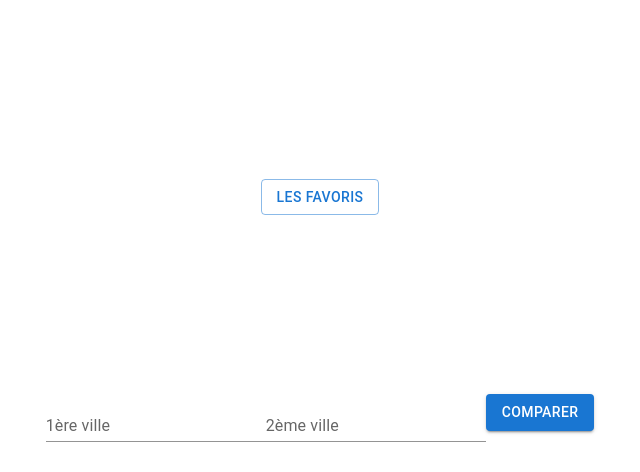
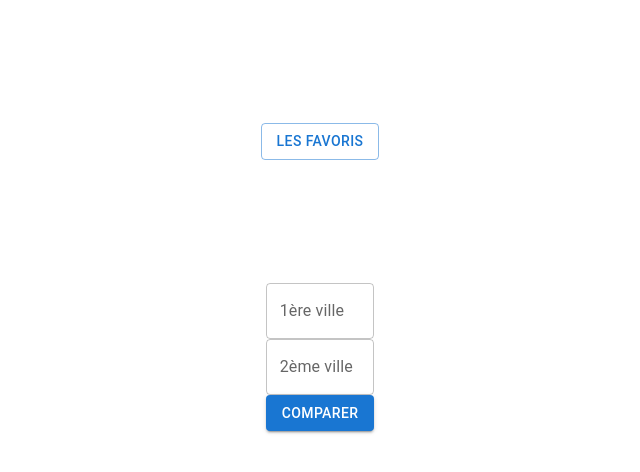
Before and after one commit to SonDenys/Openweather-frontend, a Next.js app: page / in a window 1280 px wide. Shown: the top 472 px of the page, without its empty margins (320-960 px from the left). Built offline with nearby package versions, Linux system fonts and the light colour scheme.

Commit message:
update-autocompletion

```diff
--- a/components/NextTrip.tsx
+++ b/components/NextTrip.tsx
@@ -9,7 +9,7 @@ export interface nextTripProps {
 export default function NextTrip(props: nextTripProps) {
   return (
     <>
-      <div>
+      <div className="text-gray-900">
         <h2>Ta prochaine destination !</h2>
         <div>
           <div>Ville : {props.cityName}</div>
--- /dev/null
+++ b/components/autoCompleteComponent.tsx
@@ -0,0 +1,47 @@
+import { getSuggestions } from "@/helpers/getSuggestions";
+import { Autocomplete, TextField } from "@mui/material";
+import { useState } from "react";
+
+const fetchSuggestions = (cityName: string) => {
+  try {
+    const result = getSuggestions(cityName);
+    return result;
+  } catch (error) {
+    console.log(error);
+  }
+};
+
+const AutocompleteComponent = () => {
+  // État local pour stocker la valeur courante de l'entrée de recherche
+  const [searchCity, setSearchCity] = useState("");
+  // État local pour stocker les suggestions de villes retournées par l'API
+  const [suggestions, setSuggestions] = useState([]);
+
+  // Fonction appelée lorsqu'un utilisateur saisit ou modifie une recherche
+  const handleInputChange = async (event: any, value: any) => {
+    setSearchCity(value);
+    if (value.length > 2) {
+      const suggestions = await fetchSuggestions(value);
+      setSuggestions(suggestions);
+    }
+  };
+
+  return (
+    <Autocomplete
+      freeSolo
+      options={suggestions}
+      inputValue={searchCity}
+      onInputChange={handleInputChange}
+      renderInput={(params) => (
+        <TextField
+          {...params}
+          label="Recherche de ville"
+          variant="outlined"
+          value={searchCity}
+        />
+      )}
+    />
+  );
+};
+
+export default AutocompleteComponent;
--- a/helpers/favorites.tsx
+++ b/helpers/favorites.tsx
@@ -20,3 +20,14 @@ export const getFavorites = async () => {
     console.log(error);
   }
 };
+
+export const deleteFavorites = async (cityName: string) => {
+  try {
+    const response = await axios.post(`${BACKEND_URL}/favorites/delete`, {
+      cityName,
+    });
+    return response;
+  } catch (error) {
+    console.log(error);
+  }
+};
--- /dev/null
+++ b/helpers/getSuggestions.tsx
@@ -0,0 +1,13 @@
+import { BACKEND_URL } from "@/params";
+import axios from "axios";
+
+export const getSuggestions = async (cityName: string) => {
+  try {
+    const response = await axios.get(
+      `${BACKEND_URL}/autocomplete?q=${cityName}`
+    );
+    return response.data;
+  } catch (error) {
+    console.log(error);
+  }
+};
--- a/package.json
+++ b/package.json
@@ -11,6 +11,7 @@
   "dependencies": {
     "@emotion/react": "^11.10.6",
     "@emotion/styled": "^11.10.6",
+    "@mui/icons-material": "^5.11.16",
     "@mui/material": "^5.12.1",
     "@types/node": "18.15.13",
     "@types/react": "18.0.38",
--- a/pages/favoritesPage.tsx
+++ b/pages/favoritesPage.tsx
@@ -1,13 +1,15 @@
-import { getFavorites } from "@/helpers/favorites";
+import { deleteFavorites, getFavorites } from "@/helpers/favorites";
 import { useEffect, useState } from "react";
 import { Inter } from "next/font/google";
 import Link from "next/link";
-import { Button } from "@mui/material";
+import { Button, ToggleButton } from "@mui/material";
+import DeleteForeverIcon from "@mui/icons-material/DeleteForever";
 
 export const inter = Inter({ subsets: ["latin"] });
 
 export default function favoritesPage() {
   const [favorites, setFavorites] = useState([]);
+
   useEffect(() => {
     const fetchData = async () => {
       try {
@@ -22,6 +24,18 @@ export default function favoritesPage() {
     fetchData();
   }, []);
 
+  const handleDeleteFavorite = async (cityName: string) => {
+    try {
+      await deleteFavorites(cityName);
+      const newResponse = await getFavorites();
+      if (newResponse && newResponse.data) {
+        setFavorites(newResponse.data.favorite);
+      }
+    } catch (error) {
+      console.log(error);
+    }
+  };
+
   return (
     <main
       className={`bg-white flex min-h-screen flex-col items-center justify-evenly ${inter.className}`}
@@ -31,10 +45,21 @@ export default function favoritesPage() {
           <Button variant="outlined">Accueil</Button>
         </div>
       </Link>
-      <div>
-        {favorites.map((favorite: any) => (
-          <div key={favorite._id}>{favorite.cityName}</div>
-        ))}
+      <div className="text-gray-900">
+        {favorites && favorites.length > 0 ? (
+          favorites.map((favorite: any) => (
+            <div key={favorite._id} className="flex">
+              <div>{favorite.cityName}</div>
+              <DeleteForeverIcon
+                color="warning"
+                className="cursor-pointer"
+                onClick={() => handleDeleteFavorite(favorite.cityName)}
+              ></DeleteForeverIcon>
+            </div>
+          ))
+        ) : (
+          <div className="text-red-400">Aucun favori pour le moment</div>
+        )}
       </div>
     </main>
   );
--- a/pages/index.tsx
+++ b/pages/index.tsx
@@ -1,5 +1,5 @@
 import { Inter } from "next/font/google";
-import { Button, TextField } from "@mui/material";
+import { Button, TextField, Autocomplete } from "@mui/material";
 import { useState } from "react";
 import { chooseNextTrip } from "@/helpers/chooseNextTrip";
 import { useRouter } from "next/router";
@@ -7,6 +7,7 @@ import Link from "next/link";
 
 import { addFavorite } from "@/helpers/favorites";
 import NextTrip from "@/components/NextTrip";
+import { getSuggestions } from "@/helpers/getSuggestions";
 
 const inter = Inter({ subsets: ["latin"] });
 
@@ -22,27 +23,50 @@ export default function Home() {
   const [city1, setCity1] = useState("");
   const [city2, setCity2] = useState("");
   const [nextTrip, setNextTrip] = useState<NextTripInterface>();
+  const [suggestions, setSuggestions] = useState([]);
+  const [errorMessage, setErrorMessage] = useState("");
   const router = useRouter();
 
   const handleChooseNextTrip = async (city1: string, city2: string) => {
+    if (!city1 || !city2) {
+      setErrorMessage("Au moins une ville est manquante");
+    }
     try {
       const result = await chooseNextTrip(city1, city2);
       if (result && result.data) {
         setNextTrip(result.data);
+        setErrorMessage("");
+        console.log("result === ", result);
+      } else {
+        setErrorMessage("Il y'a une erreur sur une des villes sélectionnées");
       }
-      console.log("reponse chooseNextTrip ==", nextTrip);
-    } catch (error) {
+    } catch (error: any) {
       console.log(error);
     }
   };
 
   const handleAddFavorite = async (cityName: string) => {
     try {
-      const result = await addFavorite(cityName);
-      console.log("favoriteCity ===", result?.data);
+      await addFavorite(cityName);
       router.push("/favoritesPage");
     } catch (error) {
       console.log(error);
+    }
+  };
+
+  const fetchSuggestions = async (cityName: string) => {
+    try {
+      const result = await getSuggestions(cityName);
+      return result;
+    } catch (error) {
+      console.log(error);
+    }
+  };
+
+  const handleInputChange = async (event: any, value: string) => {
+    if (value.length > 2) {
+      const suggestions = await fetchSuggestions(value);
+      setSuggestions(suggestions);
     }
   };
 
@@ -57,20 +81,52 @@ export default function Home() {
       </Link>
 
       <div className="">
-        <TextField
-          id="standard-basic"
+        <Autocomplete
+          freeSolo
+          options={suggestions}
+          inputValue={city1}
+          onInputChange={handleInputChange}
+          renderInput={(params) => (
+            <TextField
+              {...params}
+              id="=city1"
+              label="1ère ville"
+              variant="outlined"
+              onChange={(event) => setCity1(event.target.value)}
+            />
+          )}
+        />
+        {/* <TextField
+          id="city1"
           label="1ère ville"
           variant="standard"
           value={city1}
           onChange={(event) => setCity1(event.target.value)}
+        /> */}
+
+        <Autocomplete
+          freeSolo
+          options={suggestions}
+          inputValue={city2}
+          onInputChange={handleInputChange}
+          renderInput={(params) => (
+            <TextField
+              {...params}
+              id="city2"
+              label="2ème ville"
+              variant="outlined"
+              onChange={(event) => setCity2(event.target.value)}
+            />
+          )}
         />
-        <TextField
-          id="standard-basic"
+
+        {/* <TextField
+          id="city2"
           label="2ème ville"
           variant="standard"
           value={city2}
           onChange={(event) => setCity2(event.target.value)}
-        />
+        /> */}
         <Button
           variant="contained"
           className="bg-slate-500"
@@ -98,6 +154,7 @@ export default function Home() {
           </div>
         )}
       </div>
+      <p>{errorMessage}</p>
     </main>
   );
 }
```
Also changed, not shown: 2 other files (tests, documents, lock files or other folders).
